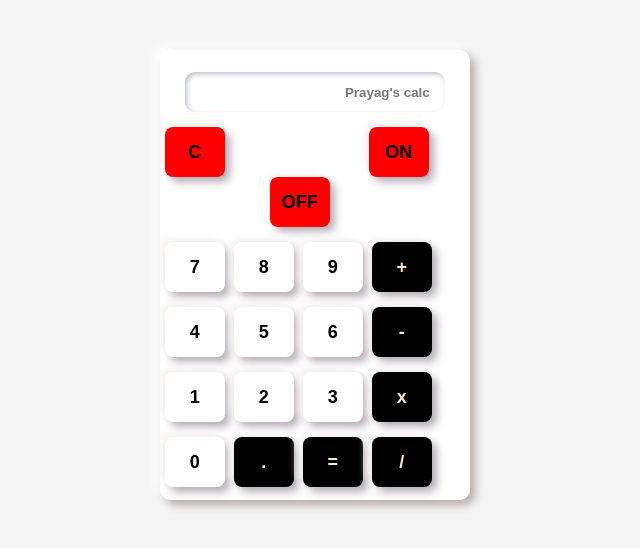
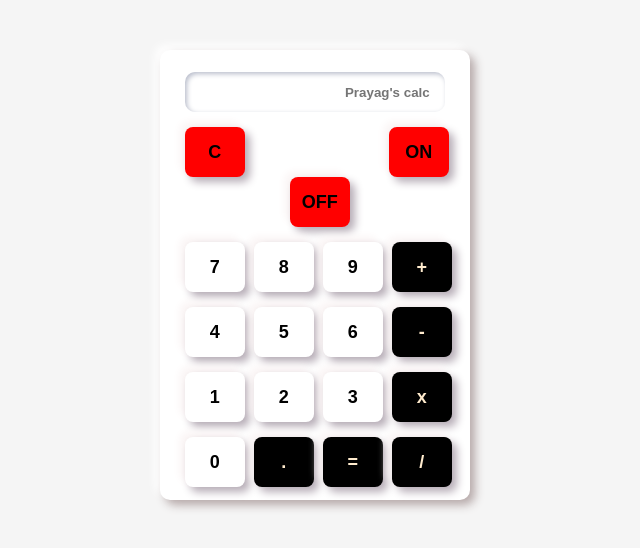
Before and after one commit to PrayagN/calculator, a plain HTML site: page index.html in a window 1280 px wide. Shown: the whole page, without its empty margins (316-956 px from the left). Drawn offline with nearby package versions, Linux system fonts and the light colour scheme.

Commit message:
Update style.css

```diff
--- a/style.css
+++ b/style.css
@@ -57,7 +57,7 @@
     box-shadow: 5px 5px 8px #b6acb6, -5px -5px 8px #faf4f4;
     margin: 15px 0 0 5px;
 }
-.buttons{
+#buttons{
     margin-left: 20px;
 }
 .btn:active{
```
